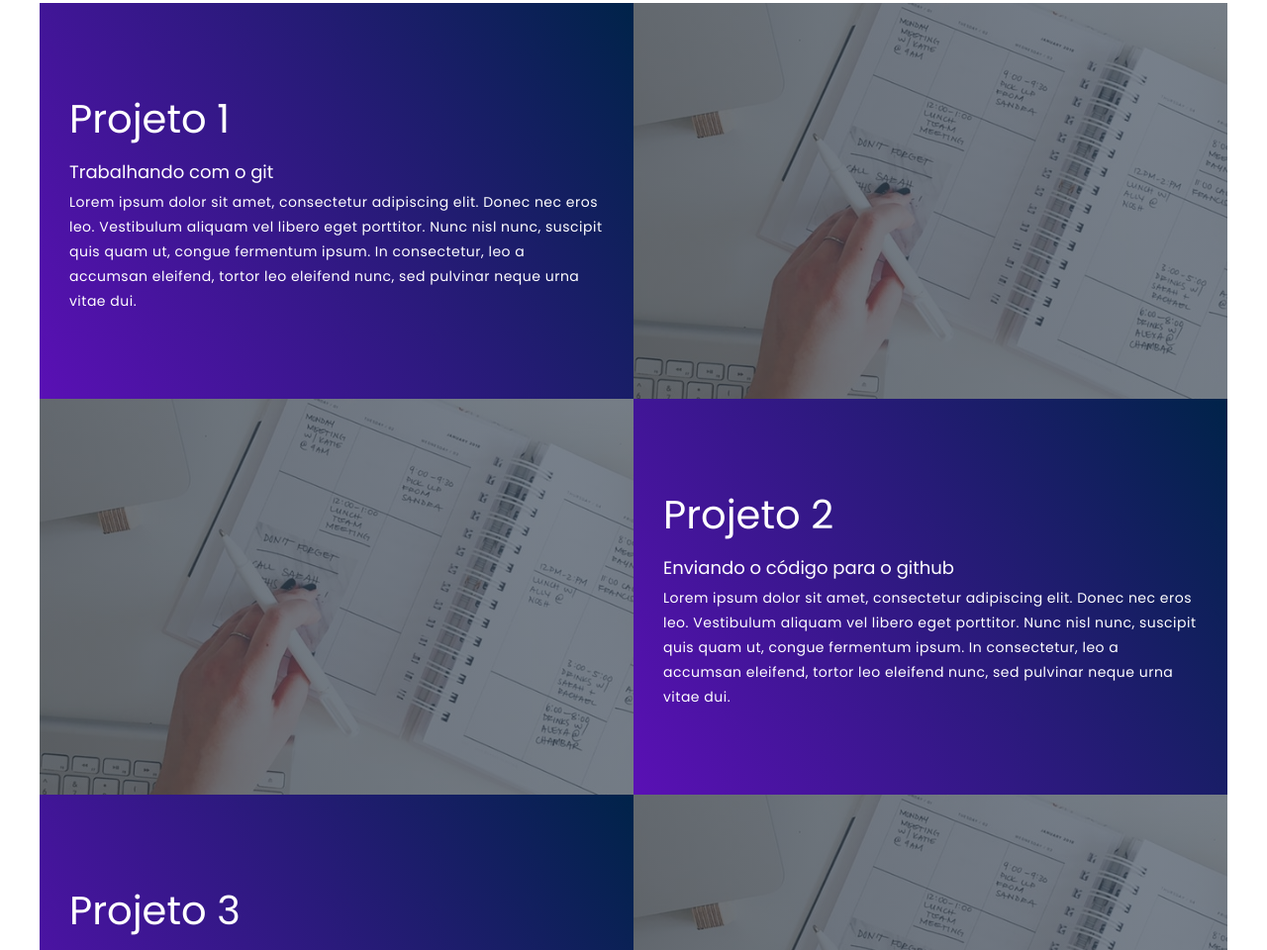
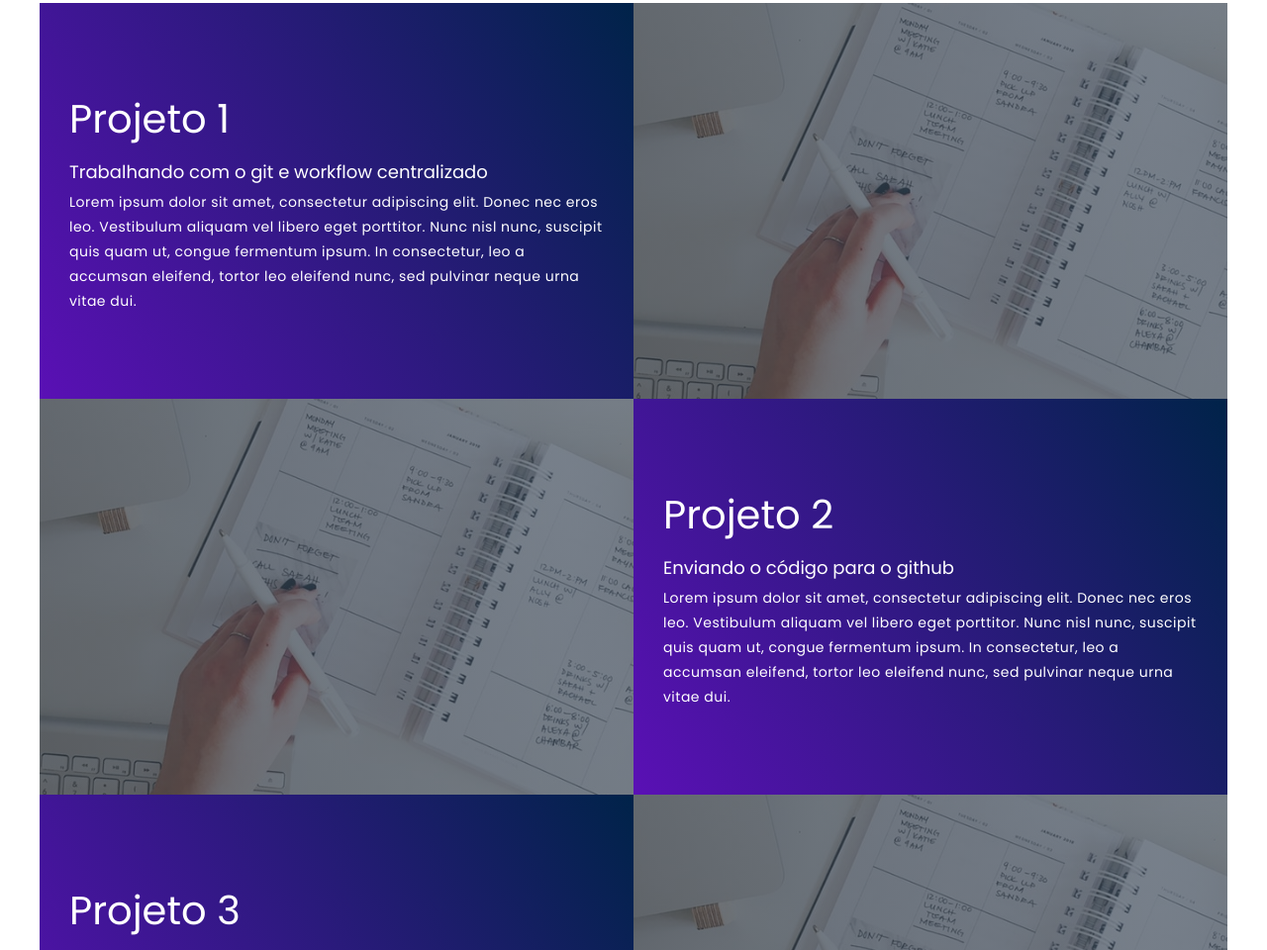
Before and after one commit to ruas-gustavo/portfolio-gustavo, a plain HTML site: page index.html in a window 1280 px wide. Shown: the part 1172-2132 px from the top of the page at 99% size. Drawn offline with Linux system fonts and the light colour scheme.

Commit message:
Update index.html

```diff
--- a/index.html
+++ b/index.html
@@ -29,7 +29,7 @@
                 <div class="project-item">
                     <div class="project-info">
                         <h1>Projeto 1</h1>
-                        <h2>Trabalhando com o git</h2>
+                        <h2>Trabalhando com o git e workflow centralizado</h2>
                         <p>Lorem ipsum dolor sit amet, consectetur adipiscing elit. Donec nec eros leo. Vestibulum
                             aliquam vel libero eget porttitor. Nunc nisl nunc, suscipit quis quam ut, congue fermentum
                             ipsum. In consectetur, leo a accumsan eleifend, tortor leo eleifend nunc, sed pulvinar neque
```
